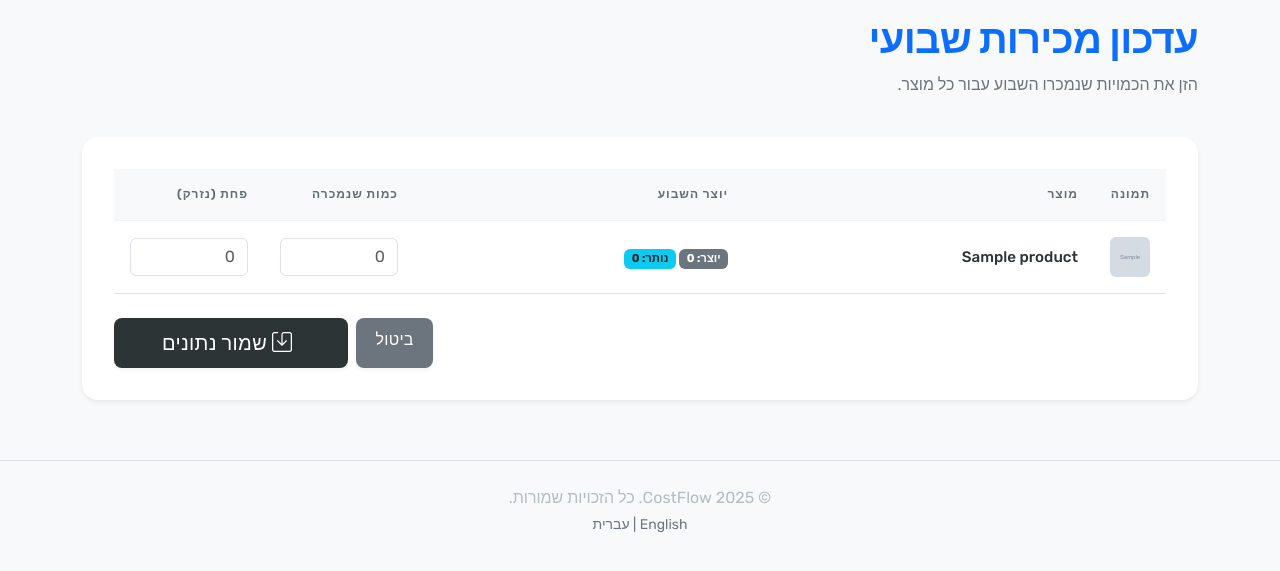
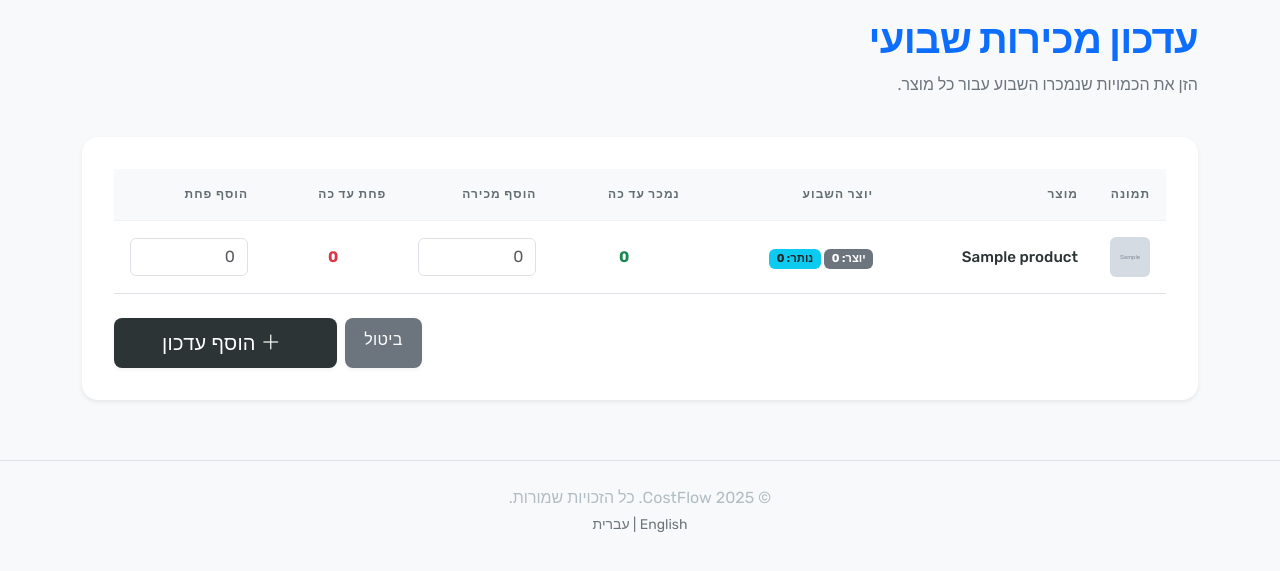
Before and after one commit to gabik/costflow, a Flask app: page /weekly_sales/1 in a window 1280 px wide. Shown: the part 126-697 px from the top of the page. Run offline with Flask 3, Linux system fonts and the light colour scheme; tables that the repository leaves empty hold one stand-in row (values such as "Sample post"); grey boxes marked "Sample" are stand-in pictures; some libraries are stand-ins or nearby versions.

Commit message:
fix sell report

```diff
--- a/app/routes.py
+++ b/app/routes.py
@@ -126,7 +126,8 @@ def index():
                 'gross_profit': gross_profit
             })
 
-    net_profit = total_revenue - total_cogs - total_labor
+    # Net Profit (Cash Flow view: considers Production Cost as expense)
+    net_profit = total_revenue - total_inventory_usage - total_labor
 
     return render_template('index.html',
                            weeks=all_weeks,
@@ -880,8 +881,8 @@ def update_weekly_sales(week_id):
                 sale = WeeklyProductSales.query.filter_by(weekly_cost_id=week.id, product_id=product.id).first()
 
                 if sale:
-                    sale.quantity_sold = new_sold
-                    sale.quantity_waste = new_waste
+                    sale.quantity_sold += new_sold
+                    sale.quantity_waste += new_waste
                 else:
                     sale = WeeklyProductSales(
                         weekly_cost_id=week.id,
@@ -891,8 +892,10 @@ def update_weekly_sales(week_id):
                     )
                     db.session.add(sale)
 
+                # Stock update removed (availability is calculated dynamically)
+
         db.session.commit()
-        log_audit("UPDATE", "WeeklySales", week.id, f"Updated sales/waste for week {week.week_start_date}")
+        log_audit("UPDATE", "WeeklySales", week.id, f"Added sales/waste for week {week.week_start_date}")
         return redirect(url_for('main.index', week_id=week.id))
 
     # Calculate Production for this week (Limit for sales)
--- a/templates/index.html
+++ b/templates/index.html
@@ -81,7 +81,7 @@
         </div>
     </div>
 
-    <!-- COGS -->
+    <!-- Production Cost -->
     <div class="col-md-2 col-sm-6">
         <div class="card border-0 shadow-sm h-100 bg-white">
             <div class="card-body p-3">
@@ -89,9 +89,9 @@
                     <div class="icon-box bg-light text-secondary rounded-circle p-2 me-2 d-flex align-items-center justify-content-center" style="width: 32px; height: 32px;">
                         <i class="bi bi-box-seam"></i>
                     </div>
-                    <span class="text-muted small text-uppercase fw-bold">עלות מכר</span>
+                    <span class="text-muted small text-uppercase fw-bold">עלות ייצור</span>
                 </div>
-                <div class="h3 fw-bold text-dark mb-0">{{ currency_symbol }}{{ "%.0f"|format(total_cogs) }}</div>
+                <div class="h3 fw-bold text-dark mb-0">{{ currency_symbol }}{{ "%.0f"|format(total_inventory_usage) }}</div>
             </div>
         </div>
     </div>
--- a/templates/update_weekly_sales.html
+++ b/templates/update_weekly_sales.html
@@ -25,8 +25,10 @@
                             <th style="width: 60px;">תמונה</th>
                             <th>מוצר</th>
                             <th>יוצר השבוע</th>
-                            <th style="width: 150px;">כמות שנמכרה</th>
-                            <th style="width: 150px;">פחת (נזרק)</th>
+                            <th>נמכר עד כה</th>
+                            <th style="width: 150px;">הוסף מכירה</th>
+                            <th>פחת עד כה</th>
+                            <th style="width: 150px;">הוסף פחת</th>
                         </tr>
                     </thead>
                     <tbody>
@@ -48,11 +50,17 @@
                                 <span class="badge bg-secondary text-white produced-badge">יוצר: {{ produced }}</span>
                                 <span class="badge bg-info text-dark remaining-badge ms-1">נותר: {{ produced - sales.sold - sales.waste }}</span>
                             </td>
-                            <td>
-                                <input type="number" name="sales_{{ product.id }}" class="form-control sales-input" value="{{ sales.sold if sales.sold > 0 else '' }}" min="0" step="1" placeholder="0">
+                            <td class="text-center fw-bold text-success">
+                                {{ sales.sold }}
                             </td>
                             <td>
-                                <input type="number" name="waste_{{ product.id }}" class="form-control waste-input" value="{{ sales.waste if sales.waste > 0 else '' }}" min="0" step="1" placeholder="0">
+                                <input type="number" name="sales_{{ product.id }}" class="form-control sales-input" min="0" step="1" placeholder="0">
+                            </td>
+                            <td class="text-center fw-bold text-danger">
+                                {{ sales.waste }}
+                            </td>
+                            <td>
+                                <input type="number" name="waste_{{ product.id }}" class="form-control waste-input" min="0" step="1" placeholder="0">
                             </td>
                         </tr>
                         {% endfor %}
@@ -63,7 +71,7 @@
             <div class="d-grid gap-2 d-md-flex justify-content-md-end mt-4">
                 <a href="{{ url_for('main.index') }}" class="btn btn-secondary me-md-2">ביטול</a>
                 <button type="submit" class="btn btn-primary btn-lg px-5">
-                    <i class="bi bi-save me-2"></i> שמור נתונים
+                    <i class="bi bi-plus-lg me-2"></i> הוסף עדכון
                 </button>
             </div>
         </form>
@@ -80,12 +88,15 @@ document.addEventListener('DOMContentLoaded', function() {
         const wasteInput = row.querySelector('.waste-input');
 
         const produced = parseInt(row.dataset.produced) || 0;
+        const initialSold = parseInt(row.dataset.initialSold) || 0;
+        const initialWaste = parseInt(row.dataset.initialWaste) || 0;
 
         function updateValidation() {
             const currentSold = parseInt(salesInput.value) || 0;
             const currentWaste = parseInt(wasteInput.value) || 0;
 
-            const remaining = produced - currentSold - currentWaste;
+            // Remaining = Produced - (Already Sold + New Sales) - (Already Waste + New Waste)
+            const remaining = produced - (initialSold + currentSold) - (initialWaste + currentWaste);
 
             // Update badge
             remainingBadge.textContent = 'נותר: ' + remaining;
@@ -105,16 +116,13 @@ document.addEventListener('DOMContentLoaded', function() {
 
         salesInput.addEventListener('input', updateValidation);
         wasteInput.addEventListener('input', updateValidation);
-
-        // Initial run
-        updateValidation();
     });
 
     // Prevent submit if invalid
     document.querySelector('form').addEventListener('submit', function(e) {
         if (document.querySelectorAll('.is-invalid').length > 0) {
             e.preventDefault();
-            alert('שים לב: בחלק מהמוצרים הכמות שנמכרה/פחת עולה על הכמות שיוצרה.');
+            alert('שים לב: הכמות שהוזנה עולה על המלאי הזמין שיוצר השבוע.');
         }
     });
 });
```
